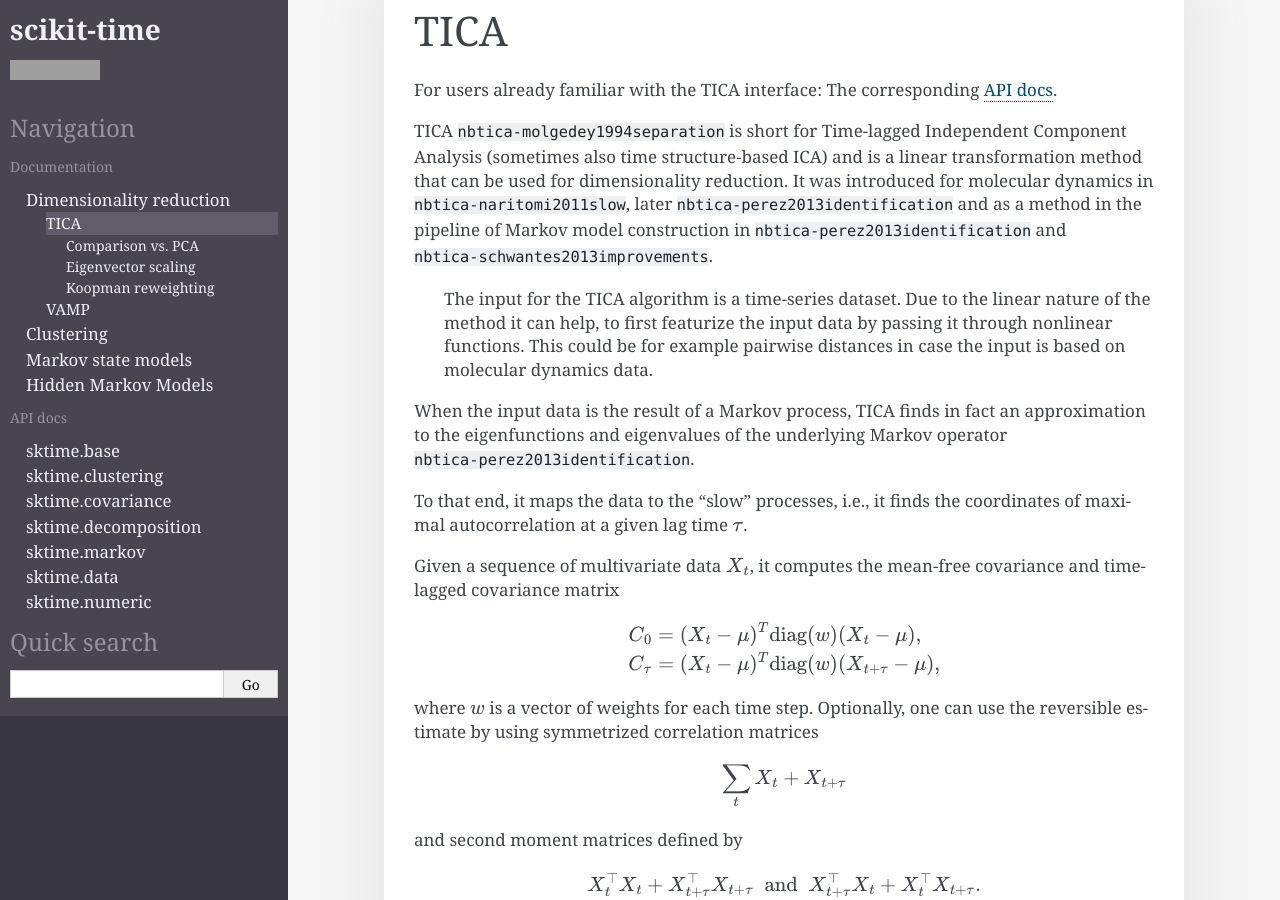
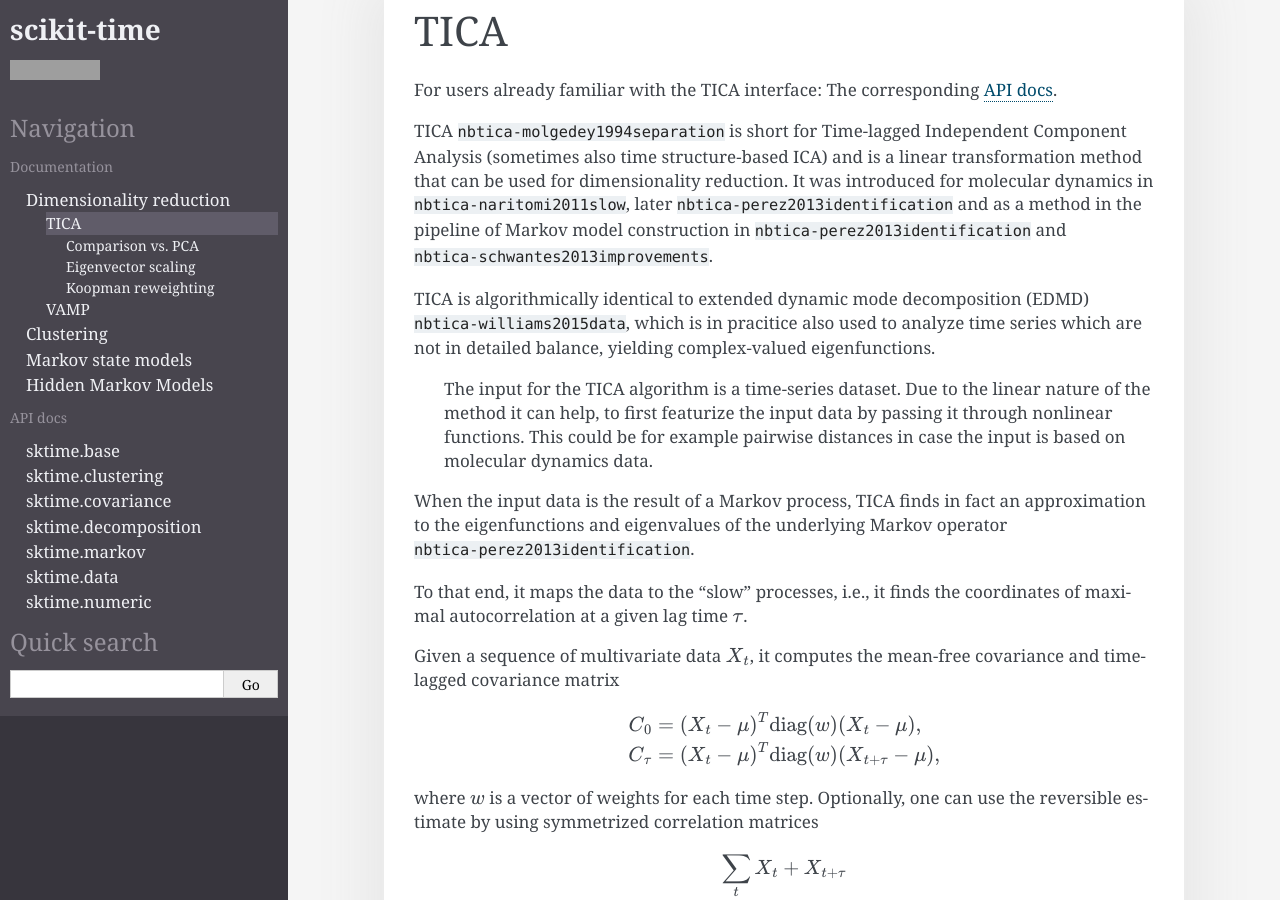
Before and after one commit to deeptime-ml/deeptime, a Sphinx documentation site: the page built from docs/source/notebooks/tica.ipynb, in a window 1280 px wide. Built offline with Sphinx 7.4.7, drawn with Linux system fonts in a browser that asks for light colours; formulas are drawn with MathJax 3; pages that are not in the unit, such as notebooks, are missing from menus; cross-references to code outside the pages are shown as plain code; some of the changed lines change nothing that is shown; grey boxes are pictures that could not be loaded.

Commit message:
reference TICA - EDMD and VAMP - TCCA

```diff
--- a/docs/source/index_dimreduction.rst
+++ b/docs/source/index_dimreduction.rst
@@ -41,7 +41,8 @@
 
     * - `VAMP <notebooks/vamp.ipynb>`__
       - (approximate) Markovianity of the time series under lag-time :math:`\tau`
-      - * Uses a singular value decomposition of covariances.
+      - * Is canonical correlation analysis (CCA) in time, i.e., temporal CCA (TCCA)
+        * Uses a singular value decomposition of covariances.
         * Deals with off-equilibrium data consistently.
         * The singular functions can be clustered to find coherent sets.
 
@@ -50,6 +51,8 @@
         with symmetric covariances (equivalently: reversible with detailed balance)
       - * Under these assumptions (also supported by the collected data), TICA can yield better and more
           interpretable results than VAMP as it uses them as a prior.
+        * Algorithmically identical to EDMD, which is in practice also used for dynamics
+          that do not fulfill detailed balance.
         * Singular values of the decomposition are also eigenvalues and relate to relaxation timescales.
         * Coherence becomes metastability.
         * Might yield biased results if the observed process contains rare events which are not sufficiently
--- a/docs/source/references.bib
+++ b/docs/source/references.bib
@@ -336,3 +336,21 @@
   year={1989},
   publisher={Ieee}
 }
+@incollection{hotelling1992relations,
+  title={Relations between two sets of variates},
+  author={Hotelling, Harold},
+  booktitle={Breakthroughs in statistics},
+  pages={162--190},
+  year={1992},
+  publisher={Springer}
+}
+@article{williams2015data,
+  title={A data--driven approximation of the koopman operator: Extending dynamic mode decomposition},
+  author={Williams, Matthew O and Kevrekidis, Ioannis G and Rowley, Clarence W},
+  journal={Journal of Nonlinear Science},
+  volume={25},
+  number={6},
+  pages={1307--1346},
+  year={2015},
+  publisher={Springer}
+}
```
Also changed, not shown: docs/source/notebooks/tica.ipynb, docs/source/notebooks/vamp.ipynb.
